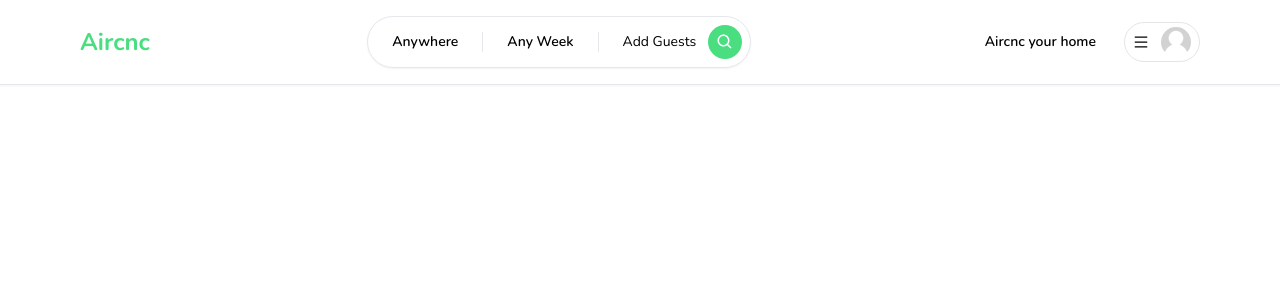
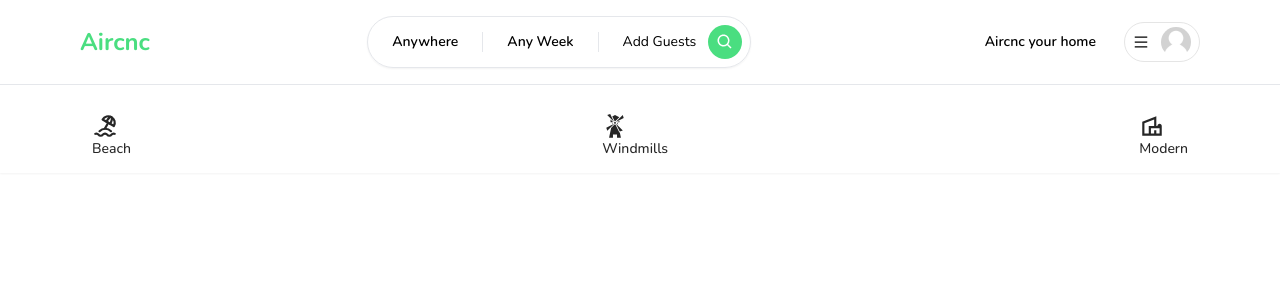
Before and after one commit to masrur-sakib/aircnc, a Next.js app: page / in a window 1280 px wide. Shown: the top 300 px of the page. Built offline with nearby package versions, Linux system fonts and the light colour scheme; no server answers.

Commit message:
categories component added with styling.

```diff
--- /dev/null
+++ b/app/components/CategoryBox.tsx
@@ -0,0 +1,70 @@
+import { useRouter, useSearchParams } from "next/navigation";
+import { useCallback } from "react";
+import { IconType } from "react-icons";
+import qs from "query-string";
+
+interface CategoryBoxProps {
+  icon: IconType;
+  label: string;
+  selected?: boolean;
+}
+
+const CategoryBox: React.FC<CategoryBoxProps> = ({
+  icon: Icon,
+  label,
+  selected,
+}) => {
+  const router = useRouter();
+  const params = useSearchParams();
+
+  const handleClick = useCallback(() => {
+    let currentQuery = {};
+
+    if (params) {
+      currentQuery = qs.parse(params.toString());
+    }
+
+    const updatedQuery: any = {
+      ...currentQuery,
+      category: label,
+    };
+
+    if (params?.get("category") === label) {
+      delete updatedQuery.category;
+    }
+
+    const url = qs.stringifyUrl(
+      {
+        url: "/",
+        query: updatedQuery,
+      },
+      { skipNull: true }
+    );
+
+    router.push(url);
+  }, [label, params, router]);
+  return (
+    <div
+      className={`
+    flex,
+    flex-col
+    items-center
+    justify-center
+    gap-2
+    p-3
+    border-b-2
+    hover: text-neutral-800
+    transition
+    cursor-pointer
+    ${selected ? "border-b-neutral-800" : "border-transparent"}
+    ${selected ? "text-neutral-800" : "text-neutral-500"}
+  `}
+      onClick={handleClick}
+    >
+      <Icon size={26} />
+      <div className="font-medium text-sm">{label}</div>
+    </div>
+  );
+};
+
+export default CategoryBox;
--- /dev/null
+++ b/app/components/Navbar/Categories.tsx
@@ -0,0 +1,59 @@
+import Container from "../Container";
+import { TbBeach } from "react-icons/tb";
+import { GiWindmill } from "react-icons/gi";
+import { MdOutlineVilla } from "react-icons/md";
+import CategoryBox from "../CategoryBox";
+import { usePathname, useSearchParams } from "next/navigation";
+
+export const categories = [
+  {
+    label: "Beach",
+    icon: TbBeach,
+    description: "This property is clos to a beach.",
+  },
+  {
+    label: "Windmills",
+    icon: GiWindmill,
+    description: "This property has windmills.",
+  },
+  {
+    label: "Modern",
+    icon: MdOutlineVilla,
+    description: "This property is modern.",
+  },
+];
+
+const Categories = () => {
+  const params = useSearchParams();
+  const category = params?.get("category");
+  const pathName = usePathname();
+
+  if (pathName !== "/") {
+    return null;
+  }
+
+  return (
+    <Container>
+      <div
+        className="
+        pt-4
+        flex
+        flex-row
+        items-center
+        justify-between
+        overflow-x-auto"
+      >
+        {categories.map((item) => (
+          <CategoryBox
+            key={item.label}
+            label={item.label}
+            selected={category === item.label}
+            icon={item.icon}
+          />
+        ))}
+      </div>
+    </Container>
+  );
+};
+
+export default Categories;
--- a/app/components/Navbar/Navbar.tsx
+++ b/app/components/Navbar/Navbar.tsx
@@ -1,6 +1,7 @@
 "use client";
 
 import Container from "../Container";
+import Categories from "./Categories";
 import Logo from "./Logo";
 import Search from "./Search";
 import UserMenu from "./UserMenu";
@@ -31,6 +32,7 @@ const Navbar: React.FC<NavbarProps> = ({ currentUser }) => {
           </div>
         </Container>
       </div>
+      <Categories />
     </div>
   );
 };
--- a/package.json
+++ b/package.json
@@ -20,6 +20,7 @@
     "eslint-config-next": "13.4.12",
     "next": "13.4.12",
     "next-auth": "^4.22.5",
+    "query-string": "^8.1.0",
     "react": "18.2.0",
     "react-dom": "18.2.0",
     "react-hook-form": "^7.45.4",
```
Also changed, not shown: 1 other file (tests, documents, lock files or other folders).
